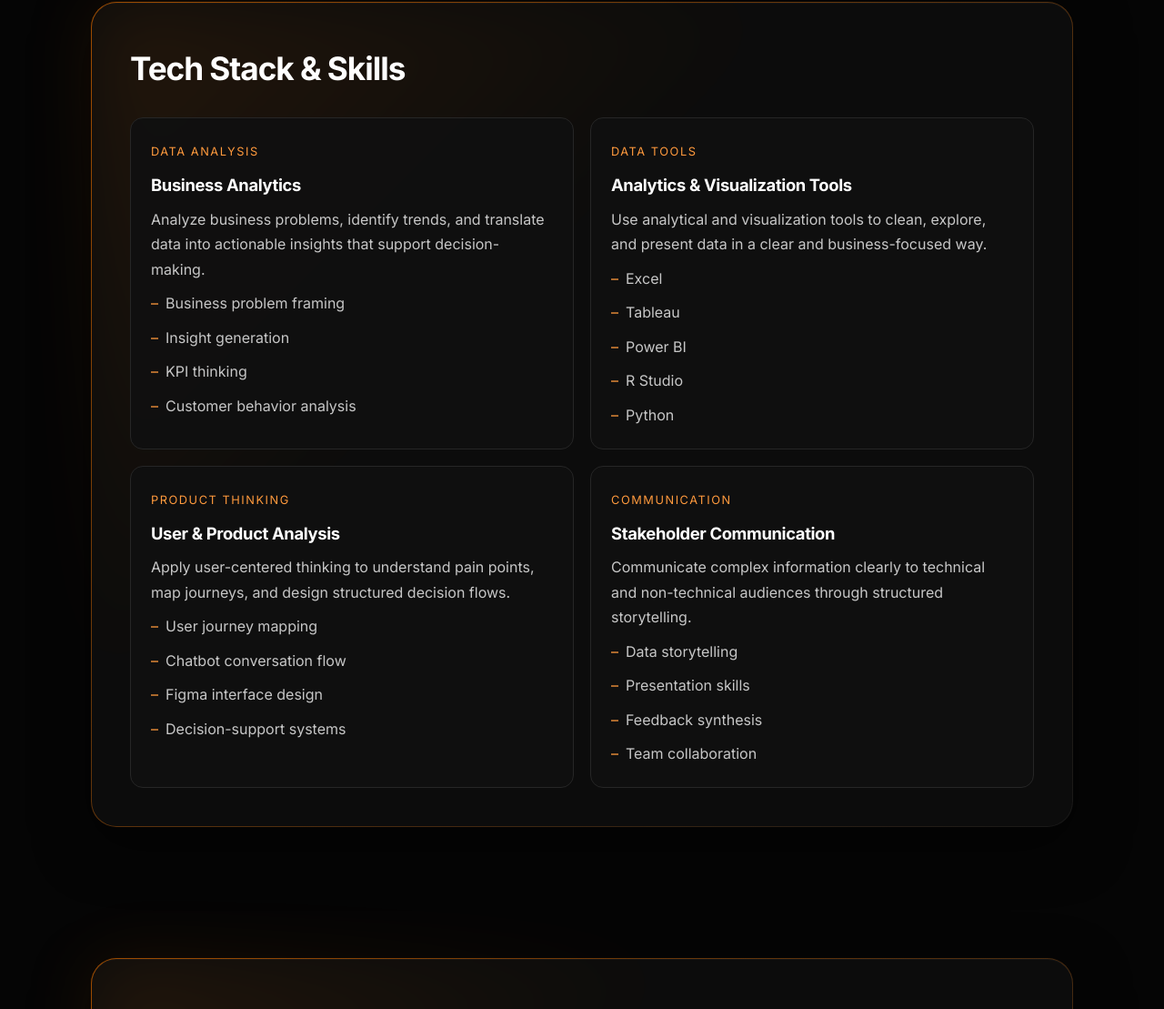
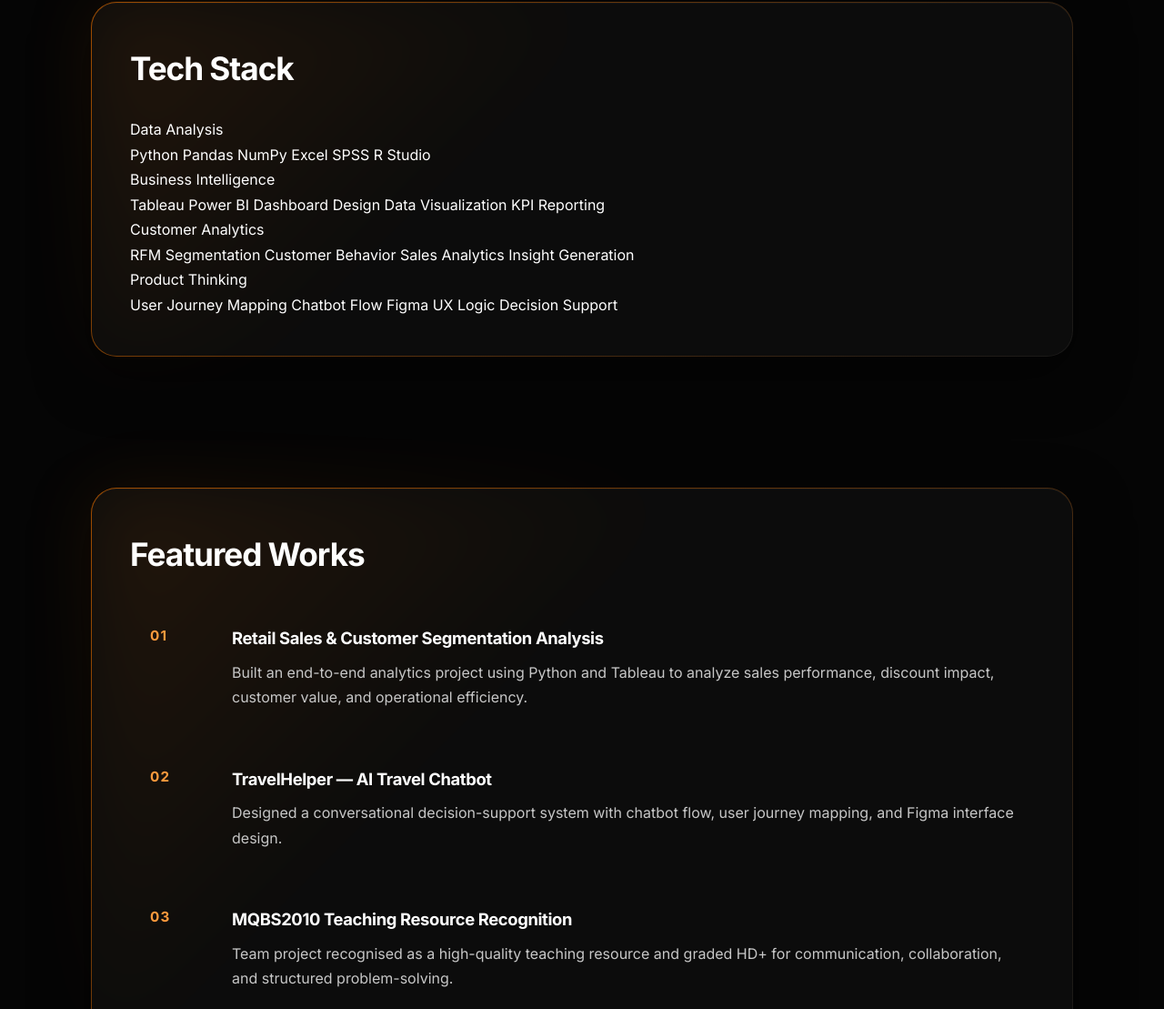
Before and after one commit to GracieDuong/GracieDuong-s_portfollio, a plain HTML site: page index.html in a window 1280 px wide. Shown: the part 2257-3366 px from the top of the page at 91% size. Drawn offline with Linux system fonts and the light colour scheme.

Commit message:
Update index.html

```diff
--- a/index.html
+++ b/index.html
@@ -147,72 +147,53 @@
 <section class="section" id="skills">
   <div class="container">
     <div class="section-head reveal">
-      <h2>Tech Stack & Skills</h2>
+      <h2>Tech Stack</h2>
     </div>
 
-    <div class="projects-grid">
+    <div class="tech-stack reveal">
+      <div class="tech-row">
+        <div class="tech-title">Data Analysis</div>
+        <div class="tech-tags">
+          <span>Python</span>
+          <span>Pandas</span>
+          <span>NumPy</span>
+          <span>Excel</span>
+          <span>SPSS</span>
+          <span>R Studio</span>
+        </div>
+      </div>
 
-      <article class="project-card reveal">
-        <div class="project-meta">Data Analysis</div>
-        <h3>Business Analytics</h3>
-        <p>
-          Analyze business problems, identify trends, and translate data into
-          actionable insights that support decision-making.
-        </p>
-        <ul class="clean-list">
-          <li>Business problem framing</li>
-          <li>Insight generation</li>
-          <li>KPI thinking</li>
-          <li>Customer behavior analysis</li>
-        </ul>
-      </article>
+      <div class="tech-row">
+        <div class="tech-title">Business Intelligence</div>
+        <div class="tech-tags">
+          <span>Tableau</span>
+          <span>Power BI</span>
+          <span>Dashboard Design</span>
+          <span>Data Visualization</span>
+          <span>KPI Reporting</span>
+        </div>
+      </div>
 
-      <article class="project-card reveal delay-1">
-        <div class="project-meta">Data Tools</div>
-        <h3>Analytics & Visualization Tools</h3>
-        <p>
-          Use analytical and visualization tools to clean, explore, and present
-          data in a clear and business-focused way.
-        </p>
-        <ul class="clean-list">
-          <li>Excel</li>
-          <li>Tableau</li>
-          <li>Power BI</li>
-          <li>R Studio</li>
-          <li>Python</li>
-        </ul>
-      </article>
+      <div class="tech-row">
+        <div class="tech-title">Customer Analytics</div>
+        <div class="tech-tags">
+          <span>RFM Segmentation</span>
+          <span>Customer Behavior</span>
+          <span>Sales Analytics</span>
+          <span>Insight Generation</span>
+        </div>
+      </div>
 
-      <article class="project-card reveal">
-        <div class="project-meta">Product Thinking</div>
-        <h3>User & Product Analysis</h3>
-        <p>
-          Apply user-centered thinking to understand pain points, map journeys,
-          and design structured decision flows.
-        </p>
-        <ul class="clean-list">
-          <li>User journey mapping</li>
-          <li>Chatbot conversation flow</li>
-          <li>Figma interface design</li>
-          <li>Decision-support systems</li>
-        </ul>
-      </article>
-
-      <article class="project-card reveal delay-1">
-        <div class="project-meta">Communication</div>
-        <h3>Stakeholder Communication</h3>
-        <p>
-          Communicate complex information clearly to technical and non-technical
-          audiences through structured storytelling.
-        </p>
-        <ul class="clean-list">
-          <li>Data storytelling</li>
-          <li>Presentation skills</li>
-          <li>Feedback synthesis</li>
-          <li>Team collaboration</li>
-        </ul>
-      </article>
-
+      <div class="tech-row">
+        <div class="tech-title">Product Thinking</div>
+        <div class="tech-tags">
+          <span>User Journey Mapping</span>
+          <span>Chatbot Flow</span>
+          <span>Figma</span>
+          <span>UX Logic</span>
+          <span>Decision Support</span>
+        </div>
+      </div>
     </div>
   </div>
 </section>
```
